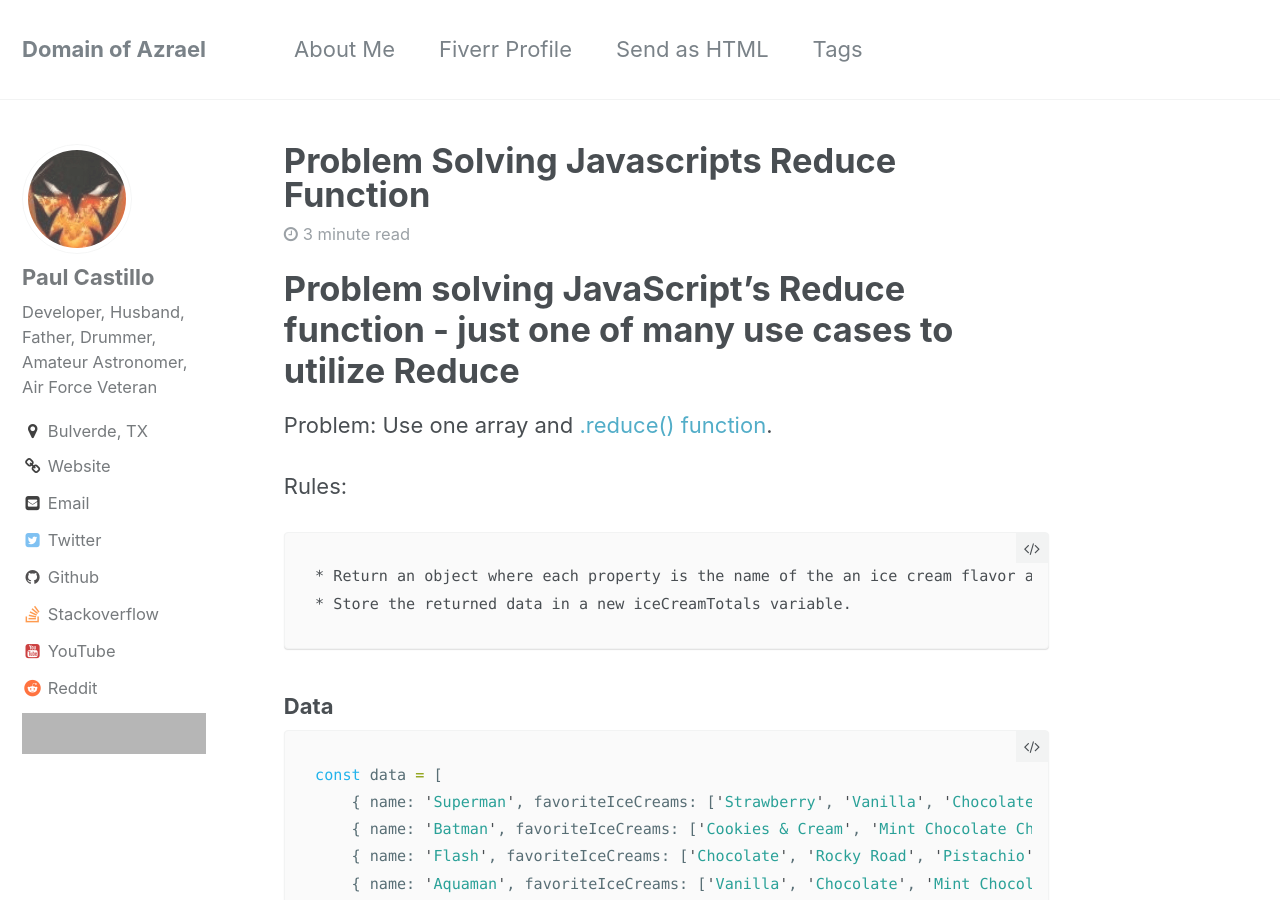
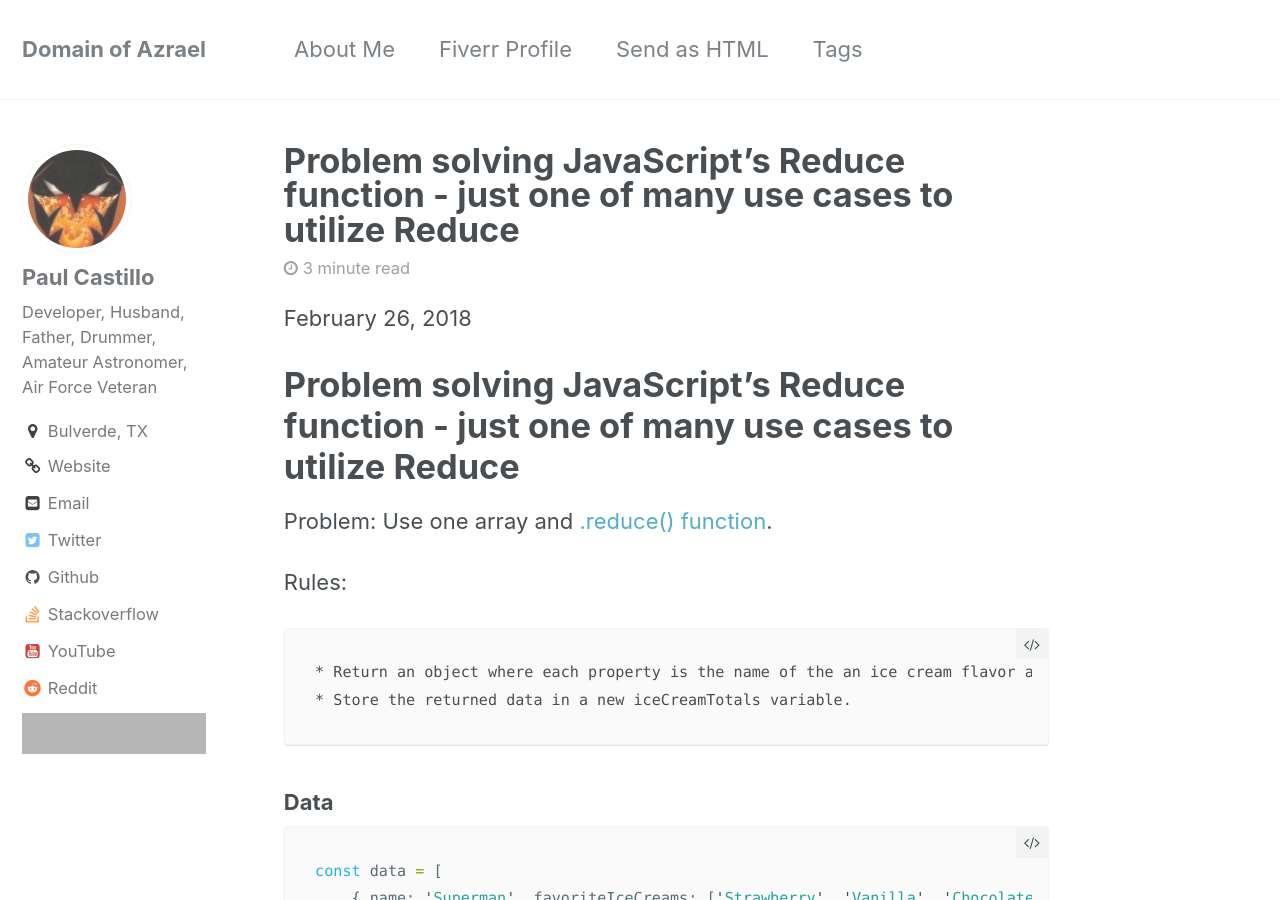
Before and after one commit to pcast01/pcast01.github.io, a Jekyll site: the page built from _posts/2018-02-26-Problem-solving-JavaScripts-Reduce-function.md, in a window 1280 px wide and 900 px high. Built offline with Jekyll 4.4.1, drawn with Linux system fonts in a browser that asks for light colours; comment, search, counter and statistics services are not loaded; grey boxes are pictures that could not be loaded.

Commit message:
Added page header properties for JS reduce

```diff
--- a/_posts/2018-02-26-Problem-solving-JavaScripts-Reduce-function.md
+++ b/_posts/2018-02-26-Problem-solving-JavaScripts-Reduce-function.md
@@ -1,3 +1,13 @@
+---
+layout: single
+title: Problem solving JavaScript's Reduce function - just one of many use cases to utilize Reduce
+excerpt: ""
+header:
+
+tags: [Javascript]
+
+---
+{{ page.date | date: '%B %d, %Y' }}
 # Problem solving JavaScript's Reduce function - just one of many use cases to utilize Reduce
 
 Problem: Use one array and [.reduce() function](https://developer.mozilla.org/en-US/docs/Web/JavaScript/Reference/Global_Objects/Array/Reduce).
```
